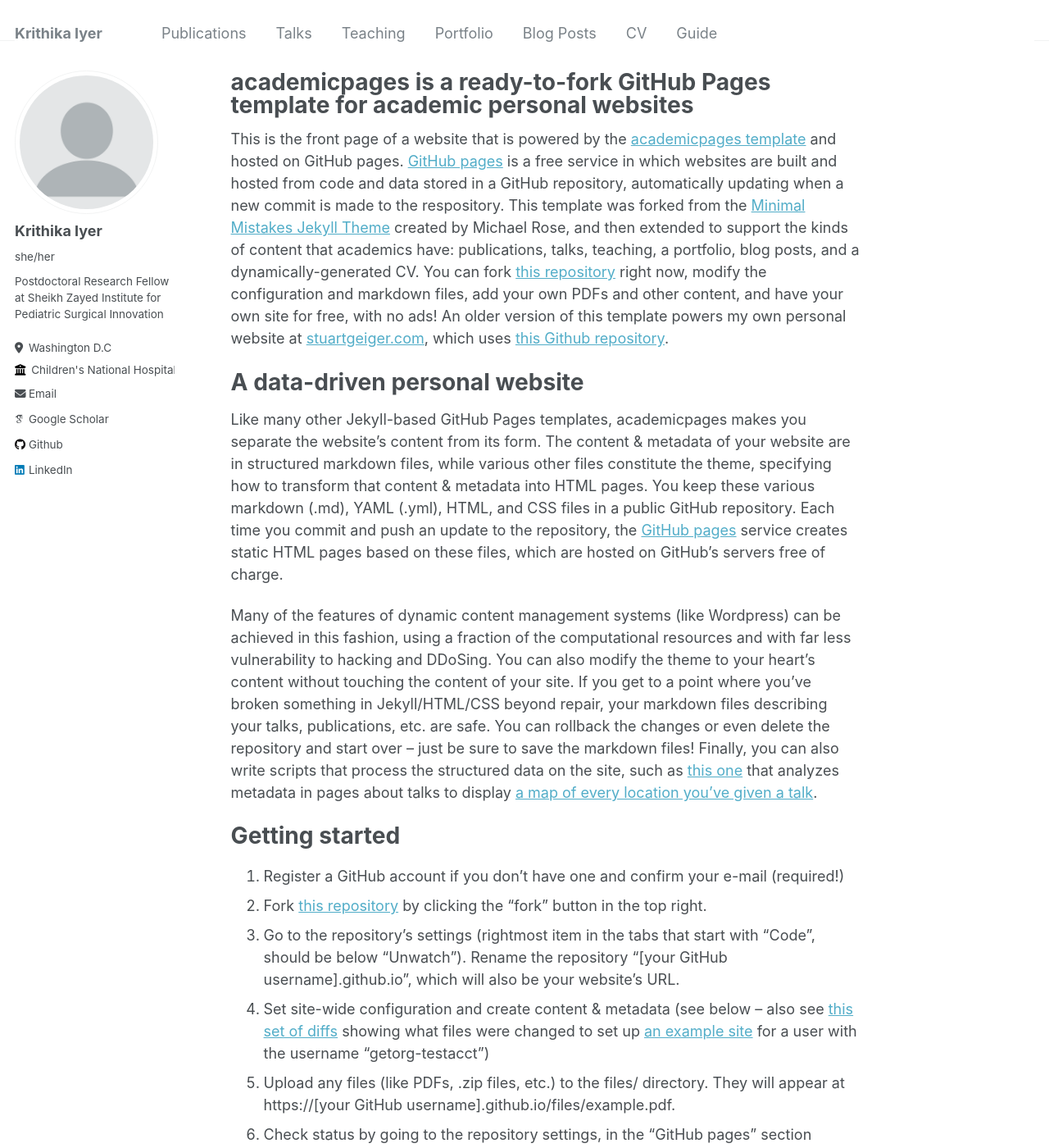
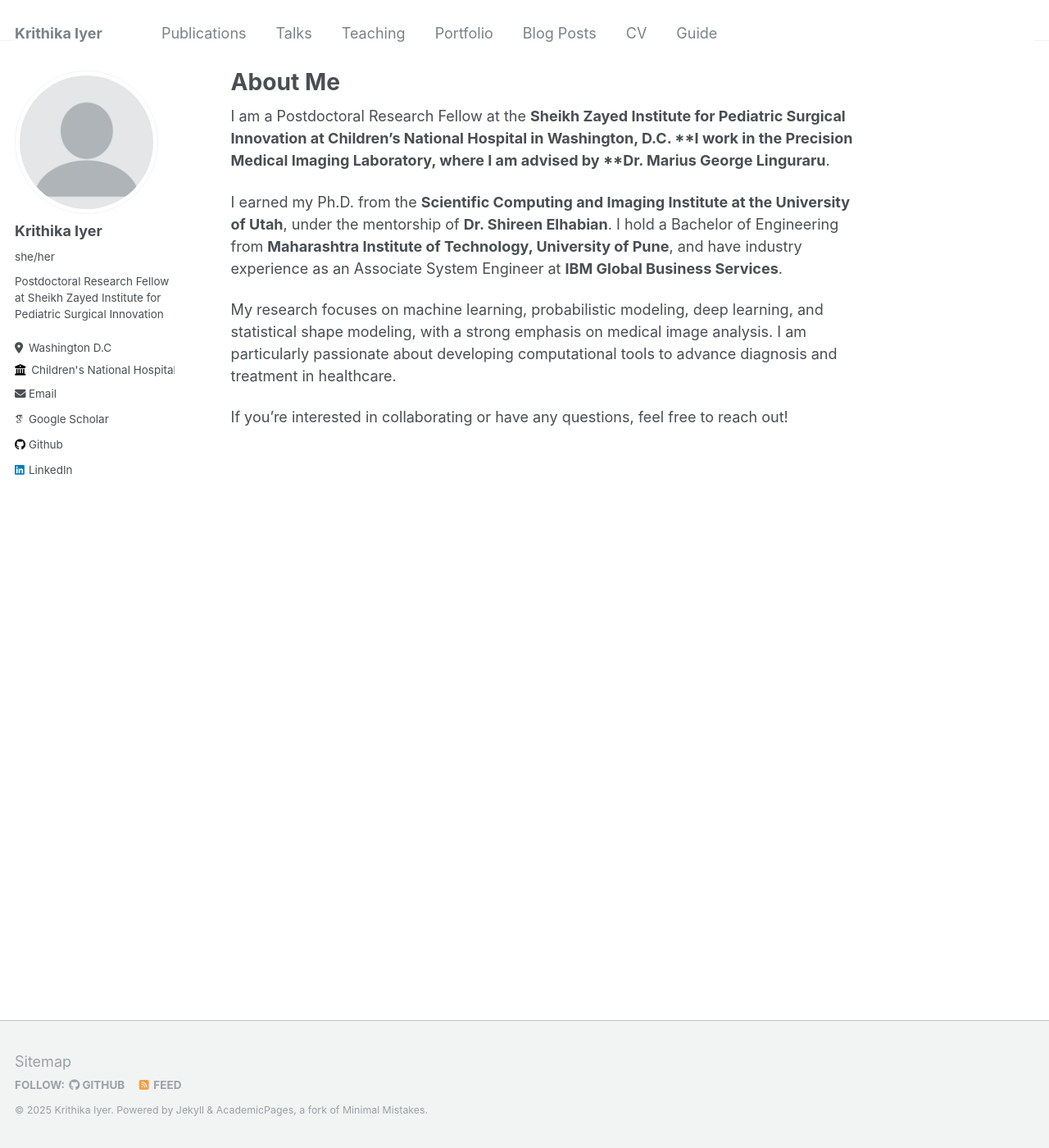
Before and after one commit to iyerkrithika21/iyerkrithika21.github.io, a Jekyll site: the page built from _pages/about.md, in a window 1280 px wide and 1400 px high. Shown: the whole window at 82% size. Built offline with Jekyll 4.4.1, drawn with Linux system fonts in a browser that asks for light colours; some web fonts are replaced; some of the changed text lies outside the part shown.

Commit message:
Update about.md

```diff
--- a/_pages/about.md
+++ b/_pages/about.md
@@ -1,12 +1,21 @@
 ---
 permalink: /
-title: "academicpages is a ready-to-fork GitHub Pages template for academic personal websites"
+title: "About Me"
 author_profile: true
 redirect_from:
   - /about/
   - /about.html
 ---
 
+I am a Postdoctoral Research Fellow at the **Sheikh Zayed Institute for Pediatric Surgical Innovation at Children's National Hospital in Washington, D.C. **I work in the Precision Medical Imaging Laboratory, where I am advised by **Dr. Marius George Linguraru**.
+
+I earned my Ph.D. from the **Scientific Computing and Imaging Institute at the University of Utah**, under the mentorship of **Dr. Shireen Elhabian**. I hold a Bachelor of Engineering from **Maharashtra Institute of Technology, University of Pune**, and have industry experience as an Associate System Engineer at **IBM Global Business Services**.
+
+My research focuses on machine learning, probabilistic modeling, deep learning, and statistical shape modeling, with a strong emphasis on medical image analysis. I am particularly passionate about developing computational tools to advance diagnosis and treatment in healthcare.
+
+If you're interested in collaborating or have any questions, feel free to reach out!
+
+<!---
 This is the front page of a website that is powered by the [academicpages template](https://github.com/academicpages/academicpages.github.io) and hosted on GitHub pages. [GitHub pages](https://pages.github.com) is a free service in which websites are built and hosted from code and data stored in a GitHub repository, automatically updating when a new commit is made to the respository. This template was forked from the [Minimal Mistakes Jekyll Theme](https://mmistakes.github.io/minimal-mistakes/) created by Michael Rose, and then extended to support the kinds of content that academics have: publications, talks, teaching, a portfolio, blog posts, and a dynamically-generated CV. You can fork [this repository](https://github.com/academicpages/academicpages.github.io) right now, modify the configuration and markdown files, add your own PDFs and other content, and have your own site for free, with no ads! An older version of this template powers my own personal website at [stuartgeiger.com](http://stuartgeiger.com), which uses [this Github repository](https://github.com/staeiou/staeiou.github.io).
 
 A data-driven personal website
@@ -47,3 +56,5 @@ Example: editing a markdown file for a talk
 For more info
 ------
 More info about configuring academicpages can be found in [the guide](https://academicpages.github.io/markdown/). The [guides for the Minimal Mistakes theme](https://mmistakes.github.io/minimal-mistakes/docs/configuration/) (which this theme was forked from) might also be helpful.
+
+-->
```
